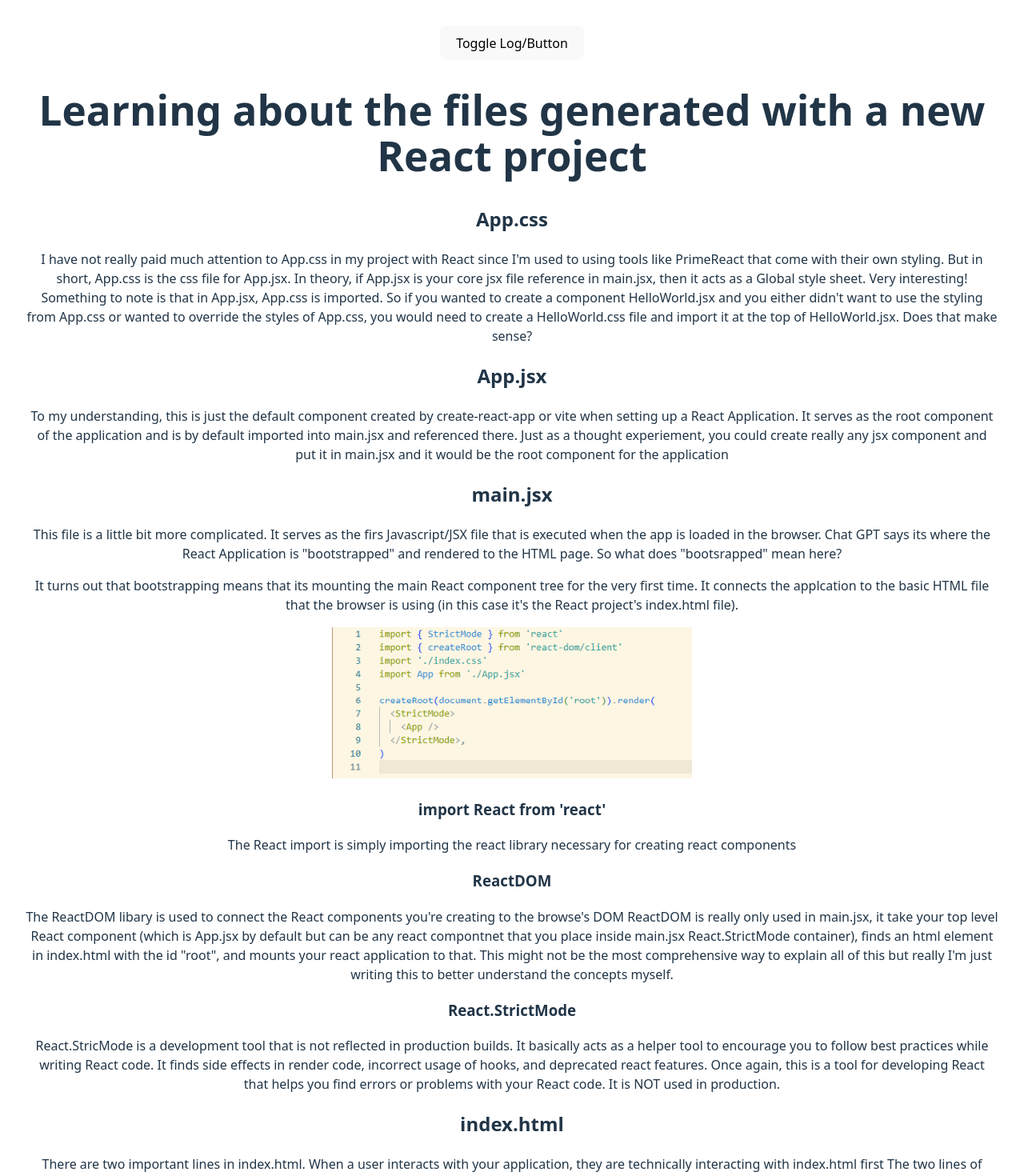
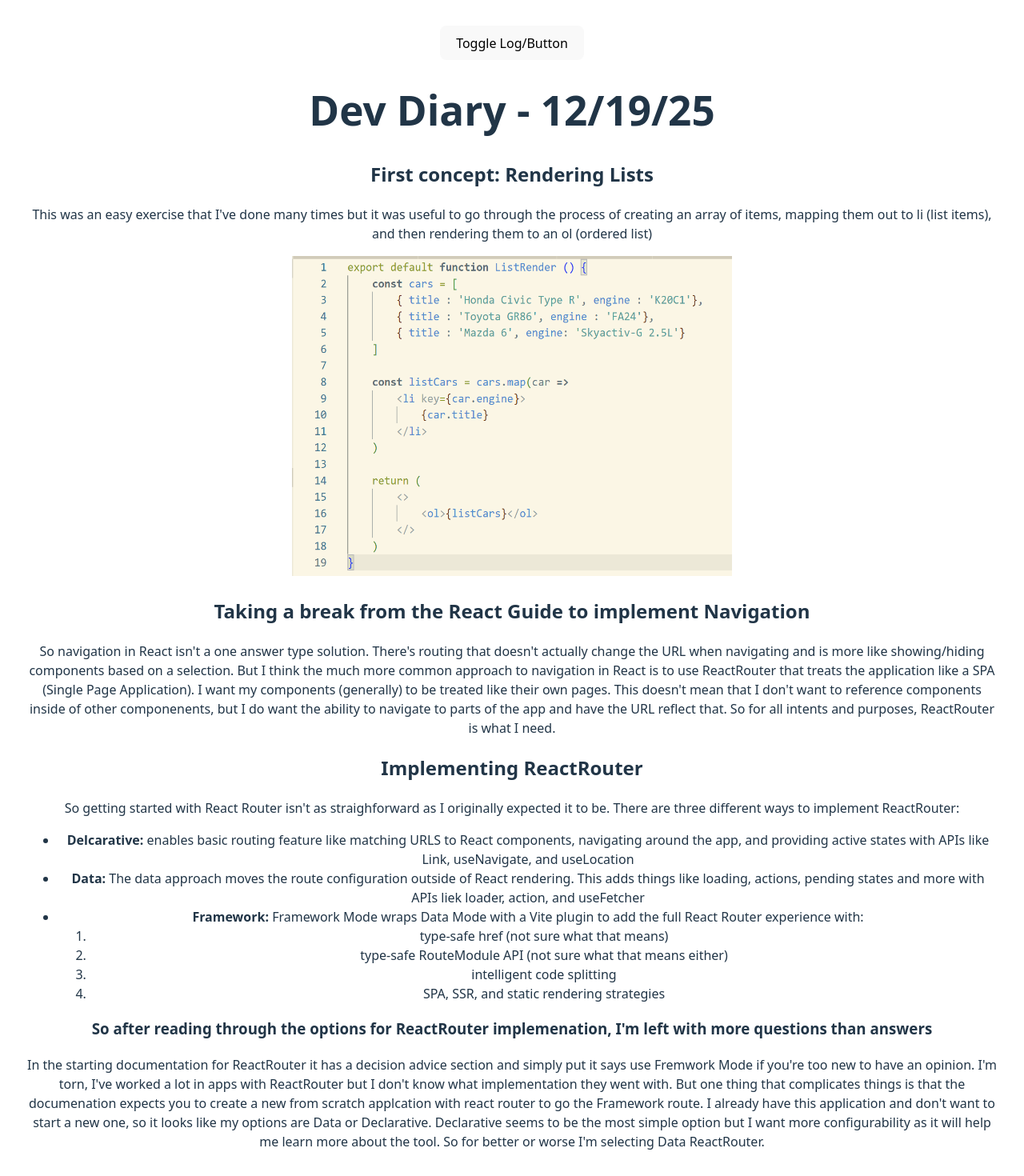
Before and after one commit to JimAtInfoworks/learnReact, a React (Vite) app: page / in a window 1280 px wide. Shown: the top 1470 px of the page at 80% size. Built offline with nearby package versions, Linux system fonts and the light colour scheme.

Commit message:
checking in dev log 12/19/25

```diff
--- a/src/components/HomePage.jsx
+++ b/src/components/HomePage.jsx
@@ -2,6 +2,8 @@
 import { useState } from 'react';
 import Log_12_17_25 from './dev-diary/Log_12_17_25.jsx';
 import Log_12_18_25 from './dev-diary/Log_12_18_25.jsx';
+import Log_12_19_25 from './dev-diary/Log_12_19_25.jsx';
+import ListRender from './ListRender.jsx';
 import TypeRImage from './TypeRImage.jsx';
 
 export default function HomePage() {
@@ -9,9 +11,9 @@
     let content;
 
     if(isLoggedIn) {
-        content = <Log_12_18_25 />;
+        content = <Log_12_19_25 />;
     } else {
-        content = <TypeRImage />;
+        content = <ListRender />;
     }
 
     return (
--- /dev/null
+++ b/src/components/ListRender.jsx
@@ -0,0 +1,19 @@
+export default function ListRender () {
+    const cars = [
+        { title : 'Honda Civic Type R', engine : 'K20C1'},
+        { title : 'Toyota GR86', engine : 'FA24'},
+        { title : 'Mazda 6', engine: 'Skyactiv-G 2.5L'}
+    ]
+
+    const listCars = cars.map(car =>
+        <li key={car.engine}>
+            {car.title}
+        </li>
+    )
+
+    return (
+        <>
+            <ol>{listCars}</ol>
+        </>
+    )
+}
--- a/src/components/dev-diary/Log_12_18_25.jsx
+++ b/src/components/dev-diary/Log_12_18_25.jsx
@@ -9,6 +9,7 @@
 
     return (
         <>
+            <h1>Dev Diary - 12/18/25</h1>
             <h1>Learning about the files generated with a new React project</h1>
 
             <h2>App.css</h2>
--- /dev/null
+++ b/src/components/dev-diary/Log_12_19_25.jsx
@@ -0,0 +1,73 @@
+export default function Log_12_19_25 () {
+    const simpleListRender = {
+        src: '/src/assets/12-19-25/simpleListRender.png',
+        alt: "simeple example of creating an array of obbjects and mapping them to a list",
+        imageWidth: '550px',
+        imageHeight: '400px'
+    }
+
+    return (
+        <>
+            <h1>Dev Diary - 12/19/25</h1>
+            <h2>First concept: Rendering Lists</h2>
+            <p>This was an easy exercise that I've done many times but it was useful to go through the process of creating an array of items,
+                mapping them out to li (list items), and then rendering them to an ol (ordered list)</p>
+
+            <img
+                src = {simpleListRender.src}
+                alt = {simpleListRender.alt}
+                width = {simpleListRender.imageWidth}
+                height = {simpleListRender.imageHeight}
+            />
+
+            <h2>Taking a break from the React Guide to implement Navigation</h2>
+
+            <p>So navigation in React isn't a one answer type solution. There's routing that doesn't actually change the URL when navigating and is more
+                like showing/hiding components based on a selection. But I think the much more common approach to navigation in React is to use ReactRouter
+                that treats the application like a SPA (Single Page Application). I want my components (generally) to be treated like their own pages. This
+                doesn't mean that I don't want to reference components inside of other componenents, but I do want the ability to navigate to parts of the app
+                and have the URL reflect that. So for all intents and purposes, ReactRouter is what I need.
+            </p>
+
+            <h2>Implementing ReactRouter</h2>
+            <p>So getting started with React Router isn't as straighforward as I originally expected it to be. There are three different ways to implement
+                ReactRouter:
+                    <ul>
+                        <li><b>Delcarative: </b>
+                            <span> enables basic routing feature like matching URLS to React components, navigating around the app, and providing active
+                            states with APIs like Link, useNavigate, and useLocation
+                            </span>
+                        </li>
+                        <li><b>Data: </b>
+                            <span>The data approach moves the route configuration outside of React rendering. This adds things like loading, actions, pending
+                                states and more with APIs liek loader, action, and useFetcher
+                            </span>
+                        </li>
+                        <li><b>Framework: </b>
+                            <span>
+                                 Framework Mode wraps Data Mode with a Vite plugin to add the full React Router experience with:
+                                    <ol>
+                                        <li>type-safe href (not sure what that means)</li>
+                                        <li>type-safe RouteModule API (not sure what that means either)</li>
+                                        <li>intelligent code splitting</li>
+                                        <li>SPA, SSR, and static rendering strategies</li>
+                                    </ol>
+                            </span>
+                        </li>
+                    </ul>
+            </p>
+
+            <h3>So after reading through the options for ReactRouter implemenation, I'm left with more questions than answers</h3>
+            <p>In the starting documentation for ReactRouter it has a decision advice section and simply put it says use Fremwork Mode if you're too new
+                to have an opinion. I'm torn, I've worked a lot in apps with ReactRouter but I don't know what implementation they went with. But one thing
+                 that complicates things is that the documenation expects you to create a new from scratch applcation with react router to go the Framework
+                 route.
+
+                 I already have this application and don't want to start a new one, so it looks like my options are Data or Declarative. Declarative seems
+                 to be the most simple option but I want more configurability as it will help me learn more about the tool. So for better or worse I'm
+                 selecting Data ReactRouter.
+            </p>
+        </>
+    )
+
+}
```
Also changed, not shown: src/assets/12-18-25/mainJsx.png (renamed from src/assets/mainJsx.png), src/assets/12-19-25/simpleListRender.png (added).
